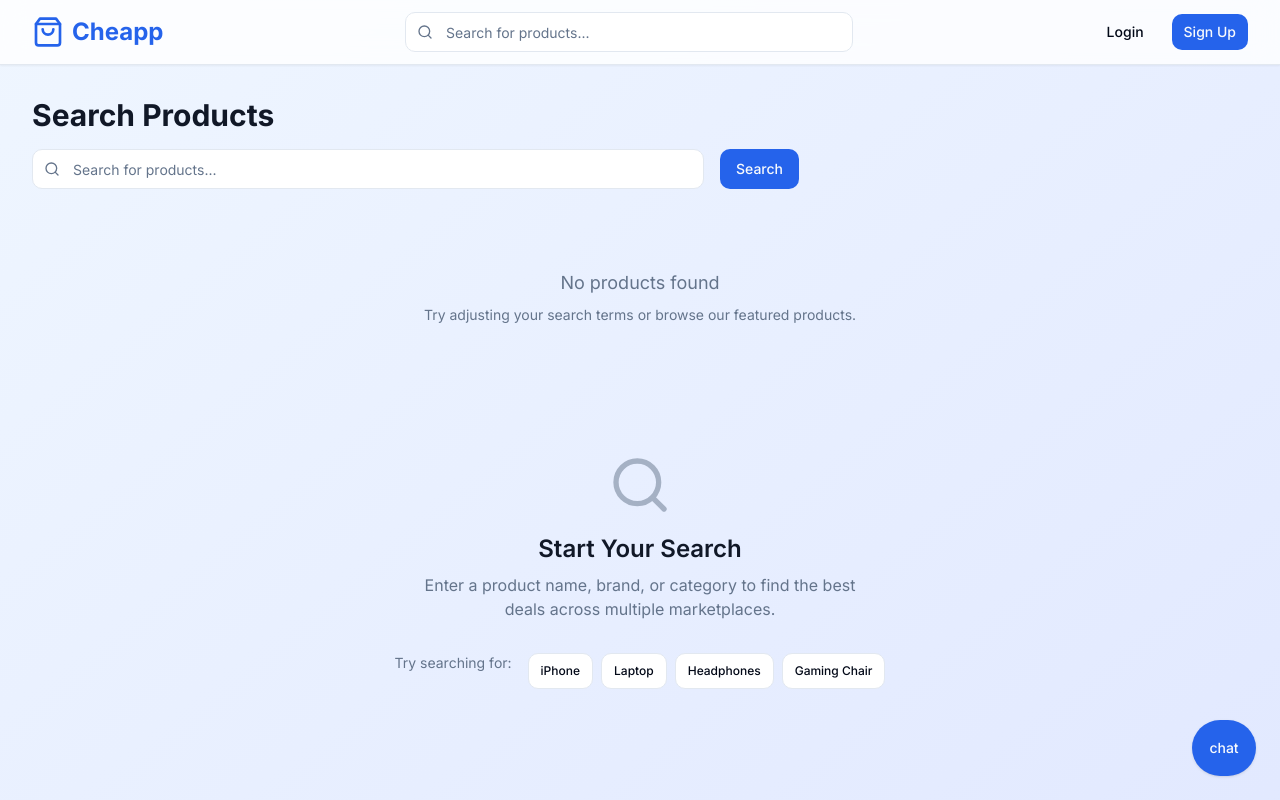
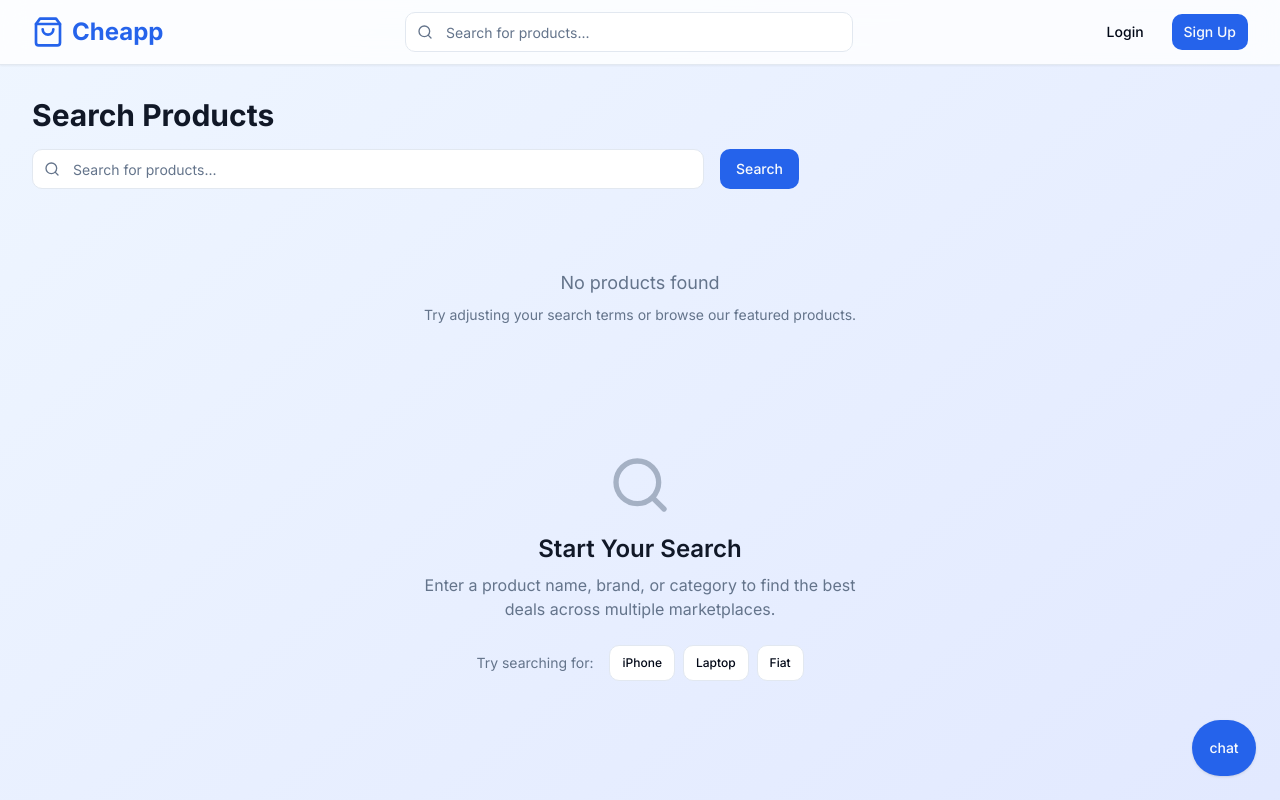
Before and after one commit to Jarczk/cheapp, a Next.js app in the folder client3/: page /products in a window 1280 px wide. Shown: the top 800 px of the page. Built offline with nearby package versions, Linux system fonts and the light colour scheme.

Commit message:
[task] commicik na dobranoc :*

```diff
--- a/client3/app/favorites/page.tsx
+++ b/client3/app/favorites/page.tsx
@@ -15,7 +15,6 @@ export default function FavoritesPage() {
   const isAuthenticated = useAuthStore((state) => state.isAuthenticated)
   const { data: favorites = [], isLoading, error } = useFavoritesAll()
 
-  console.log(favorites)
   useEffect(() => {
     if (!isAuthenticated) {
       router.push('/auth/login')
--- a/client3/app/products/[id]/page.tsx
+++ b/client3/app/products/[id]/page.tsx
@@ -110,7 +110,7 @@ export default function ProductDetailPage() {
               <div className="relative aspect-square">
                 {!imageError ? (
                   <Image
-                    src={product.imageUrl || `https://images.unsplash.com/photo-1560472354-b33ff0c44a43?w=600&h=600&fit=crop&crop=center`}
+                    src={product.imageUrl || `https://nftcalendar.io/storage/uploads/2022/02/21/image-not-found_0221202211372462137974b6c1a.png`}
                     alt={product.title}
                     fill
                     className="object-cover"
--- a/client3/app/products/page.tsx
+++ b/client3/app/products/page.tsx
@@ -105,13 +105,13 @@ export default function ProductsPage() {
             </p>
             <div className="flex flex-wrap justify-center gap-2">
               <span className="text-sm text-muted-foreground mr-2">Try searching for:</span>
-              {["iPhone", "Laptop", "Headphones", "Gaming Chair"].map((term) => (
+              {["iPhone", "Laptop", "Fiat"].map((term) => (
                 <Button
                   key={term}
                   variant="outline"
                   size="sm"
                   onClick={() => setSearchQuery(term)}
-                  className="text-xs"
+                  className="text-xs -translate-y-[8px] relative"
                 >
                   {term}
                 </Button>
```
